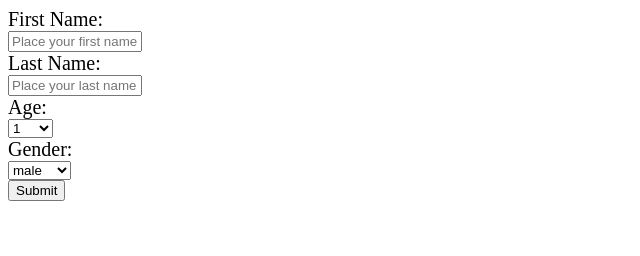
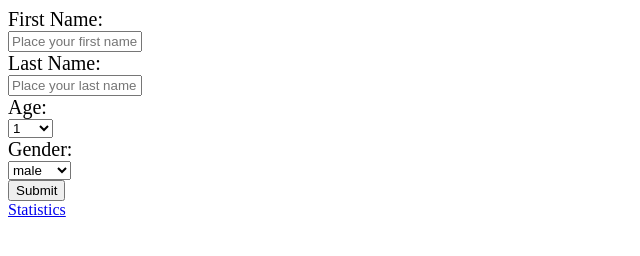
Before and after one commit to jrsswish/Survey, a website: page templates/index.html in a window 1280 px wide. Shown: the full height of the page, 0-640 px from the left. Drawn offline with Linux system fonts and the light colour scheme.

Commit message:
added new link for statistics section

```diff
--- a/templates/index.html
+++ b/templates/index.html
@@ -147,6 +147,9 @@
 
   </form>
 
+  <div id="stat-div">
+      <a href="stats.html" id="stat button">Statistics</a>
+  </div>
 </body>
 </html>
 
```
